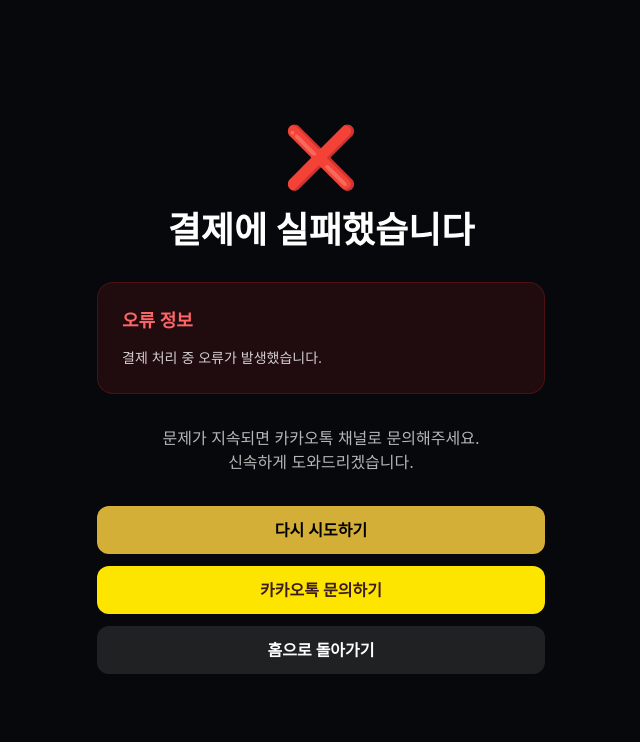
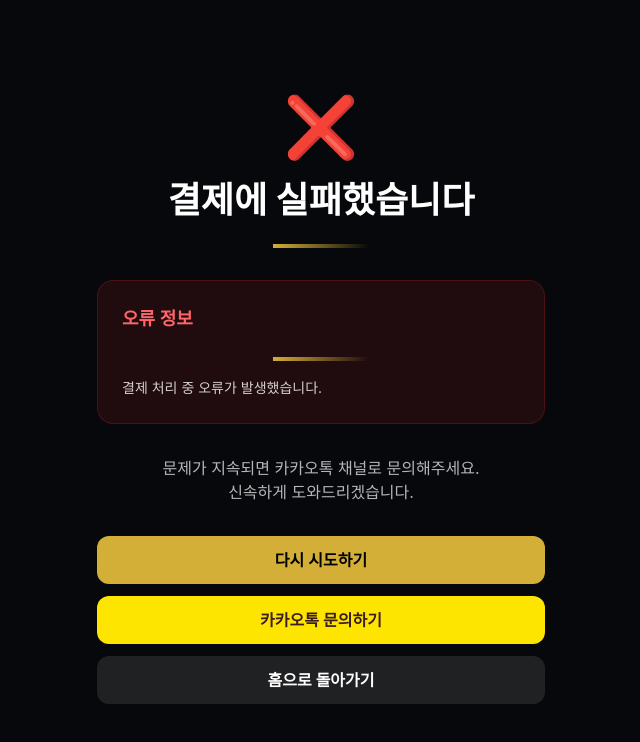
Before and after one commit to sjsw34-dotcom/unmyoung, a Next.js app: page /payment/fail in a window 1280 px wide. Shown: the top 742 px of the page, without its empty margins (319-959 px from the left). Built offline with nearby package versions, Linux system fonts and the light colour scheme.

Commit message:
style: Add decorative dividers under H1 and H2 tags
- Add golden gradient divider below all h1 and h2 elements

- Auto-center dividers when heading is centered

- Consistent visual separator throughout the page

```diff
--- a/app/globals.css
+++ b/app/globals.css
@@ -120,3 +120,22 @@
 .animate-bounce-subtle {
   animation: bounce-subtle 2s ease-in-out infinite;
 }
+
+/* H1, H2 태그 아래에 구분선 자동 추가 */
+h1::after,
+h2::after {
+  content: '';
+  display: block;
+  width: 6rem; /* 96px */
+  height: 4px;
+  background: linear-gradient(to right, #d4af37, transparent);
+  margin-top: 1.5rem;
+  margin-bottom: 1rem;
+}
+
+/* 중앙 정렬된 헤딩의 경우 구분선도 중앙 정렬 */
+.text-center h1::after,
+.text-center h2::after {
+  margin-left: auto;
+  margin-right: auto;
+}
```
